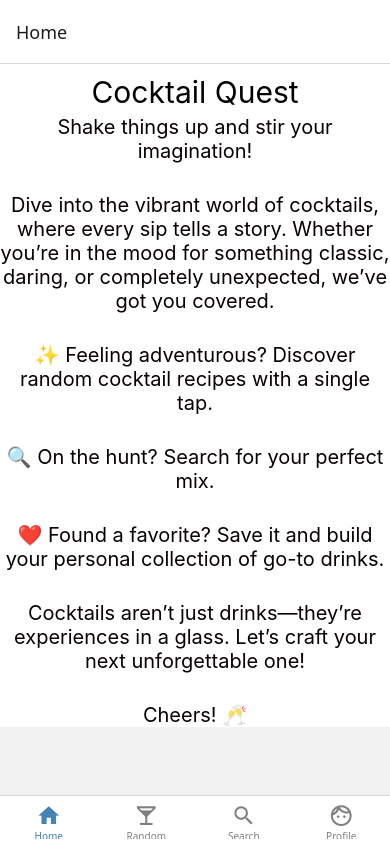
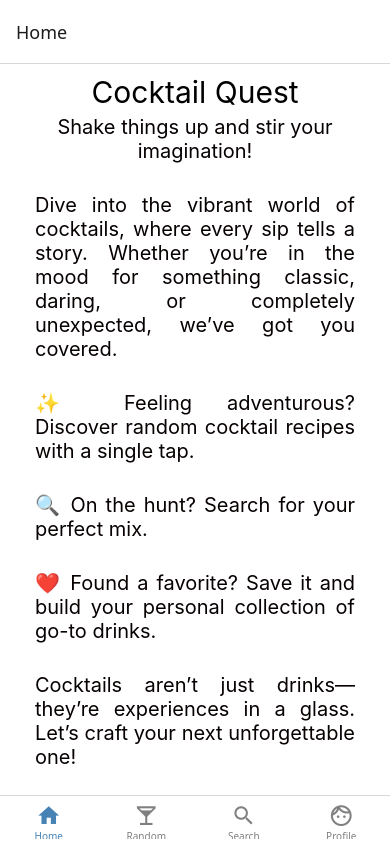
Before and after one commit to JussiMo/cocktail, a React Native app: screen /Home in a window 390 px wide. Built offline with nearby package versions, Linux system fonts and the light colour scheme.

Commit message:
Home screen tyylia

```diff
--- a/screens/Home.js
+++ b/screens/Home.js
@@ -6,15 +6,14 @@ import styles from '../style/style';
 export default function Home() {
     return (
       <ScrollView contentContainerStyle={{  alignItems: 'center', backgroundColor: '#ffffff'}}>
-
         <Text style={styles.header}>Cocktail Quest</Text>
         <Text style={styles.text}>Shake things up and stir your imagination!</Text>
-        <Text style={[styles.text, {marginTop: 30}]}>Dive into the vibrant world of cocktails, where every sip tells a story. Whether you’re in the mood for something classic, daring, or completely unexpected, we’ve got you covered.</Text>
-        <Text style={[styles.text, {marginTop: 30}]}>✨ Feeling adventurous? Discover random cocktail recipes with a single tap.</Text>
-        <Text style={[styles.text, {marginTop: 30}]}>🔍 On the hunt? Search for your perfect mix.</Text>
-        <Text style={[styles.text, {marginTop: 30}]}>❤️ Found a favorite? Save it and build your personal collection of go-to drinks.</Text>
-        <Text style={[styles.text, {marginTop: 30}]}>Cocktails aren’t just drinks—they’re experiences in a glass. Let’s craft your next unforgettable one!</Text>
-        <Text style={[styles.text, {marginTop: 30}]}>Cheers! 🥂</Text>
+        <Text style={[styles.text, {marginTop: 30, width: 320, textAlign: 'justify'}]}>Dive into the vibrant world of cocktails, where every sip tells a story. Whether you’re in the mood for something classic, daring, or completely unexpected, we’ve got you covered.</Text>
+        <Text style={[styles.text, {marginTop: 30, width: 320, textAlign: 'justify'}]}>✨ Feeling adventurous? Discover random cocktail recipes with a single tap.</Text>
+        <Text style={[styles.text, {marginTop: 30, width: 320, textAlign: 'justify'}]}>🔍 On the hunt? Search for your perfect mix.</Text>
+        <Text style={[styles.text, {marginTop: 30, width: 320, textAlign: 'justify'}]}>❤️ Found a favorite? Save it and build your personal collection of go-to drinks.</Text>
+        <Text style={[styles.text, {marginTop: 30, width: 320, textAlign: 'justify'}]}>Cocktails aren’t just drinks—they’re experiences in a glass. Let’s craft your next unforgettable one!</Text>
+        <Text style={[styles.text, {marginTop: 30, width: 320, textAlign: 'center', marginBottom: 100}]}>Cheers! 🥂</Text>
         <StatusBar style="auto" />
       </ScrollView>
     );
```
